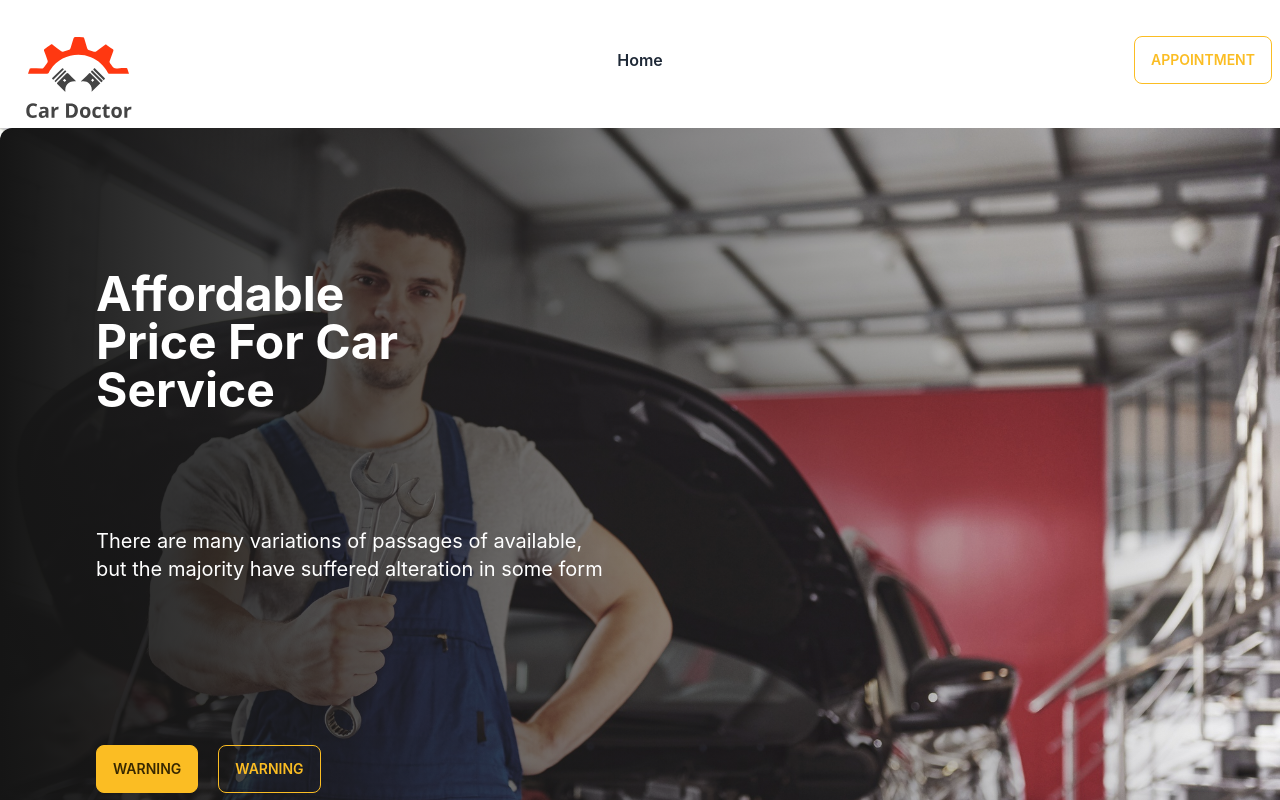
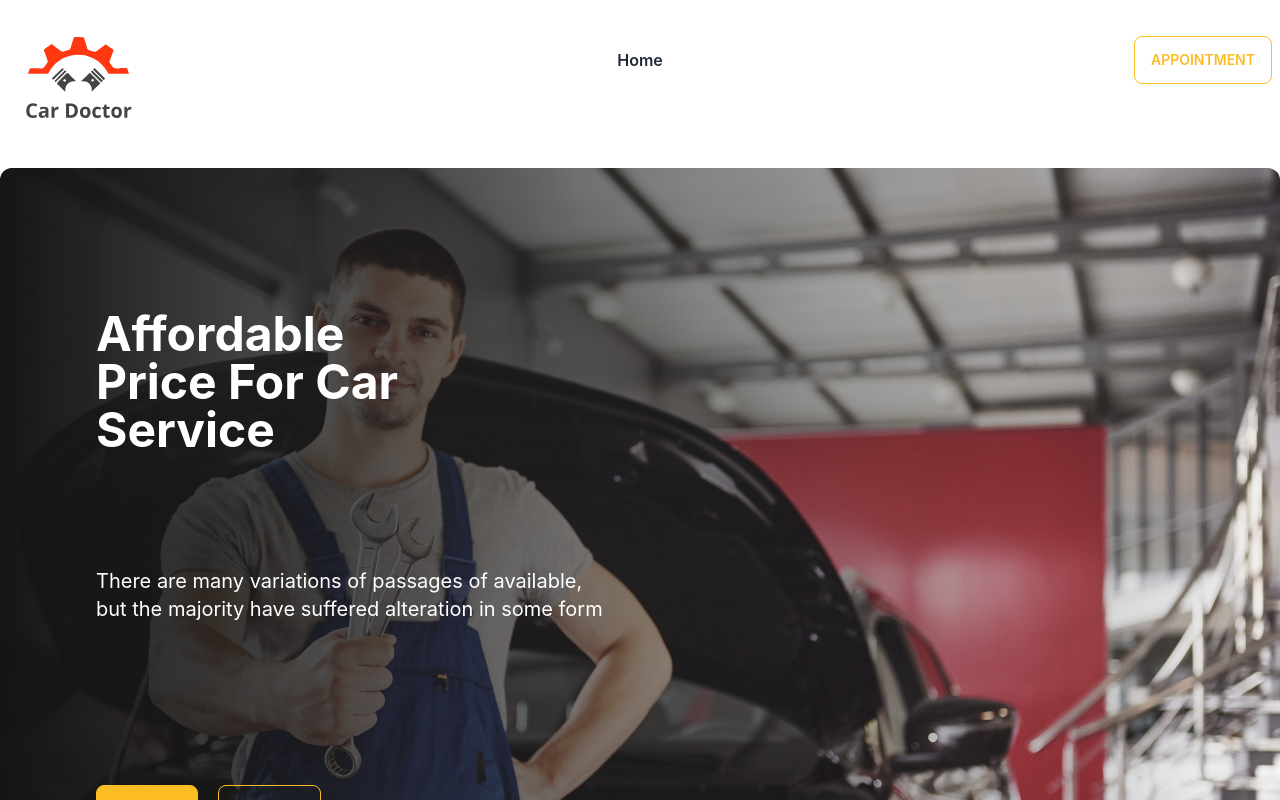
Before and after one commit to Sizan75/genius-car, a React (Create React App) app: page / in a window 1280 px wide. Shown: the top 800 px of the page. Built offline with nearby package versions, Linux system fonts and the light colour scheme.

Commit message:
image round and theme work done

```diff
--- a/public/index.html
+++ b/public/index.html
@@ -1,5 +1,5 @@
 <!DOCTYPE html>
-<html lang="en">
+<html  data-theme="light" lang="en">
   <head>
     <meta charset="utf-8" />
     <link rel="icon" href="%PUBLIC_URL%/favicon.ico" />
--- a/src/App.js
+++ b/src/App.js
@@ -4,7 +4,7 @@ import { router } from './Routes/Routes/Routes';
 
 function App() {
   return (
-    <div data-theme="light" className="max-w-screen-xl mx-auto">
+    <div className="max-w-screen-xl mx-auto">
      <RouterProvider router={router}></RouterProvider>
     </div>
   );
--- a/src/Pages/Home/Banner/Banner.js
+++ b/src/Pages/Home/Banner/Banner.js
@@ -5,7 +5,6 @@ import banner3 from '../../../assets/images/banner/3.jpg'
 import banner4 from '../../../assets/images/banner/4.jpg'
 import banner5 from '../../../assets/images/banner/5.jpg'
 import banner6 from '../../../assets/images/banner/6.jpg'
-import './Banner.css'
 import BannerItem from './BannerItem';
 const Banner = () => {
     const bannerData = [
@@ -48,20 +47,13 @@ const Banner = () => {
     ]
     return (
         <div>
-            <div className="carousel w-full">
+            <div className="carousel w-full py-10">
                 {
                     bannerData.map(slide => <BannerItem key={slide.id}
                     slide={slide}
                     ></BannerItem>)
                 }
-                {/* <BannerItem image={banner1}></BannerItem>
-                <div id="slide2" className="carousel-item relative w-full">
-                    <img src={banner2} alt='' className="w-full" />
-                    <div className="absolute flex justify-between transform -translate-y-1/2 left-5 right-5 top-1/2">
-                        <a href="#slide1" className="btn btn-circle">❮</a>
-                        <a href="#slide3" className="btn btn-circle">❯</a>
-                    </div>
-                </div> */}
+
             </div>
         </div>
     )
--- a/src/Pages/Home/Banner/BannerItem.js
+++ b/src/Pages/Home/Banner/BannerItem.js
@@ -1,11 +1,11 @@
 import React from 'react';
-
+import './Banner.css'
 const BannerItem = ({slide}) => {
     const {image,prev,next,id}=slide;
     return (
-        <div id={`slide${id}`} className="carousel-item relative w-full">
-    <div className='carousel-img'>
-        <img src={image} alt='' className="w-full" /> </div>
+        <div id={`slide${id}`} className="carousel-item relative w-full ">
+    <div className='carousel-img '>
+        <img src={image} alt='' className="w-full rounded-xl" /> </div>
     <div className="absolute flex justify-end transform -translate-y-1/2 left-24 top-1/4  ">
     <h1 className='text-white font-bold text-5xl'>
         Affordable <br/>
```
